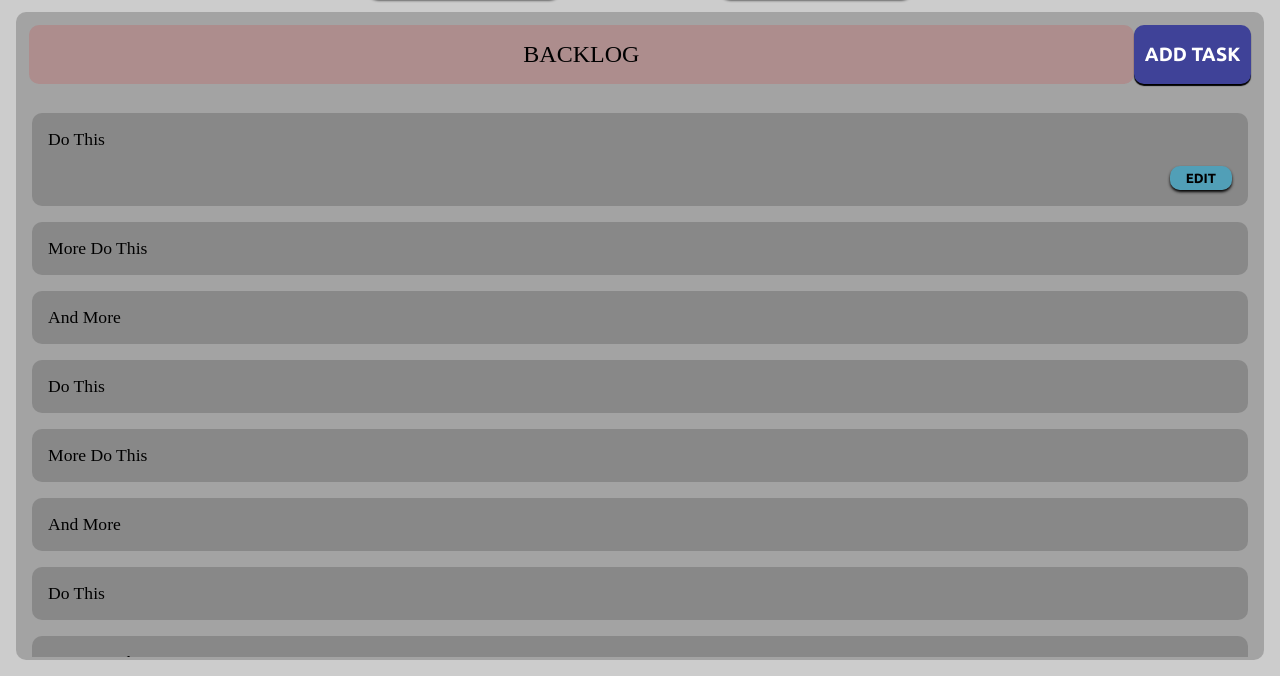
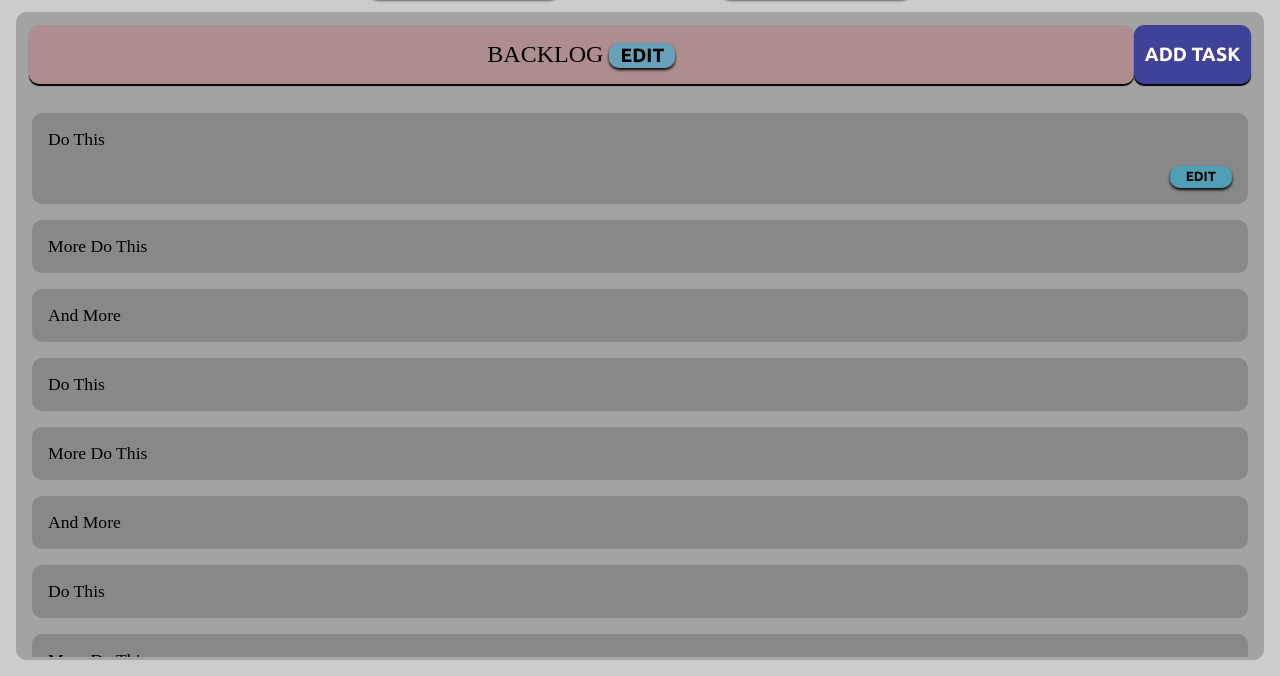
Before and after one commit to Paragon8921/kanban-board, a plain HTML site: page index.html in a window 1280 px wide. Shown: the part 132-808 px from the top of the page. Drawn offline with Linux system fonts and the light colour scheme.

Commit message:
edit column button updates

```diff
--- a/index.html
+++ b/index.html
@@ -84,7 +84,9 @@
           <!-- Column 1 -->
           <div class="column">
             <div class="title-container">
-              <span class="column-title backlog">BACKLOG</span>
+              <span class="column-title backlog">BACKLOG
+                <button class="edit_col_btn">EDIT</button>
+              </span>
               <button class="add_task">ADD TASK</button>
             </div>
             <li>
--- a/script.js
+++ b/script.js
@@ -12,6 +12,7 @@ const saveTaskBtn = document.querySelector('.save-task');
 const deleteColumnBtn = document.querySelector('.delete_btn');
 const deleteColumnModal = document.querySelector('.delete-column');
 const boardColumnsEl = document.querySelector('.board-columns');
+const columnTitleSection = document.querySelectorAll('.toggle_color');
 const columnArray = [];
 
 let taskType = '';
@@ -76,7 +77,7 @@ function addColumn() {
   div.innerHTML = `
   <li>
     <div class="title-container">
-      <span class="column-title completed">NEW COLUMN</span>
+      <span class="column-title completed">NEW COLUMN <button class="edit_col_btn">EDIT</button></span>
       <button class="add_task">ADD TASK</button>
     </div>
   </li>`;
--- a/style.css
+++ b/style.css
@@ -159,6 +159,8 @@ body {
   padding: 1rem 0;
   border-radius: 10px;
   font-size: 1.5rem;
+  box-shadow: 0 2px 1px black;
+  cursor: pointer;
 }
 
 /* Chance this height for media queries */
@@ -176,7 +178,7 @@ body {
 
 .add_task {
   text-align: center;
-  padding: .1rem .5rem;
+  padding: 0.1rem 0.5rem;
   background-color: #3f4298;
   color: white;
   border-radius: 10px;
@@ -226,12 +228,23 @@ body {
 .edit-task-btn {
   align-self: flex-end;
   background: #00c2fd67;
-  padding: 0.3rem 1rem;
+  padding: .2rem 1rem;
   border-radius: 10px;
   font-weight: bold;
   font-family: 'Ubuntu', sans-serif;
   box-shadow: 0 2px 3px black;
   border: 0;
+}
+
+.edit_col_btn {
+  background: #00c2fd67;
+  padding: .09rem .7rem;
+  border-radius: 10px;
+  font-weight: bold;
+  font-family: 'Ubuntu', sans-serif;
+  box-shadow: 0 2px 3px black;
+  border: 0;
+  font-size: 1.2rem;
 }
 
 /* BUTTONS */
@@ -256,14 +269,16 @@ body {
 .column-btn:hover,
 .edit-task-btn:hover,
 .save-task:hover,
-.add_task:hover {
+.add_task:hover,
+.edit_col_btn:hover {
   transform: scale(1.03);
 }
 
 .column-btn:active,
 .edit-task-btn:active,
 .save-task:active,
-.add_task:active {
+.add_task:active,
+.edit_col_btn:active {
   transform: scale(0.9);
 }
 
```
